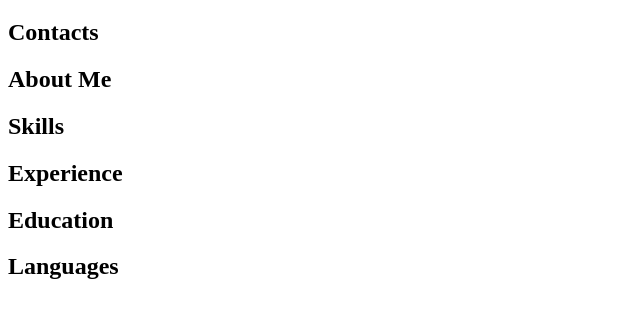
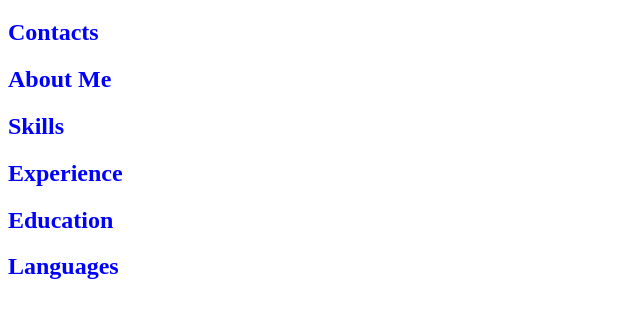
Before and after one commit to GukuyGit/rsschool-cv, a plain HTML site: page index.html in a window 1280 px wide. Shown: the part 61-378 px from the top of the page, without its empty margins (0-640 px from the left). Drawn offline with Linux system fonts and the light colour scheme.

Commit message:
feat: update index.html and style.css

```diff
--- a/index.html
+++ b/index.html
@@ -2,6 +2,7 @@
 <html>
 <head>
 <title>Curriculum Vitae</title>
+<link rel="stylesheet" href="style.css">
 </head>
 <body>
 
--- a/style.css
+++ b/style.css
@@ -0,0 +1,4 @@
+h2{
+    text-decoration: dotted;
+    color: blue;
+}
```
